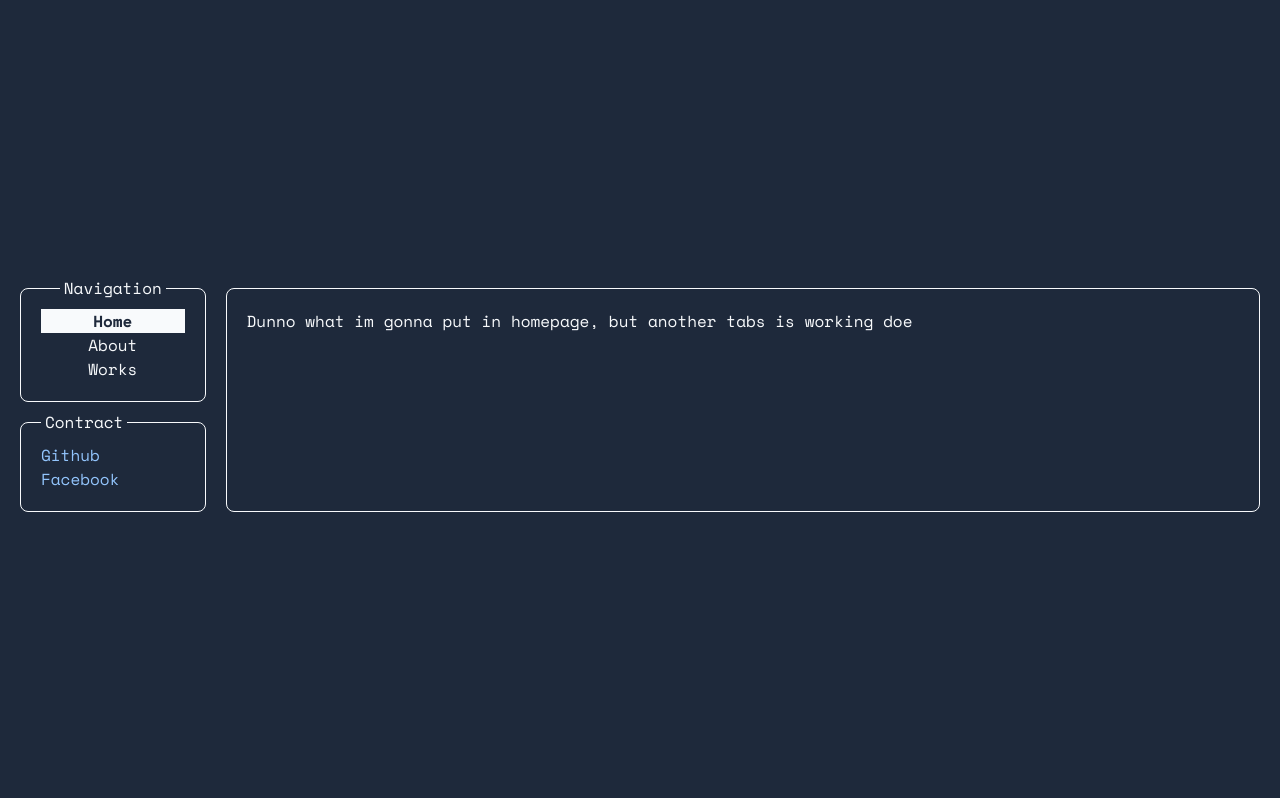
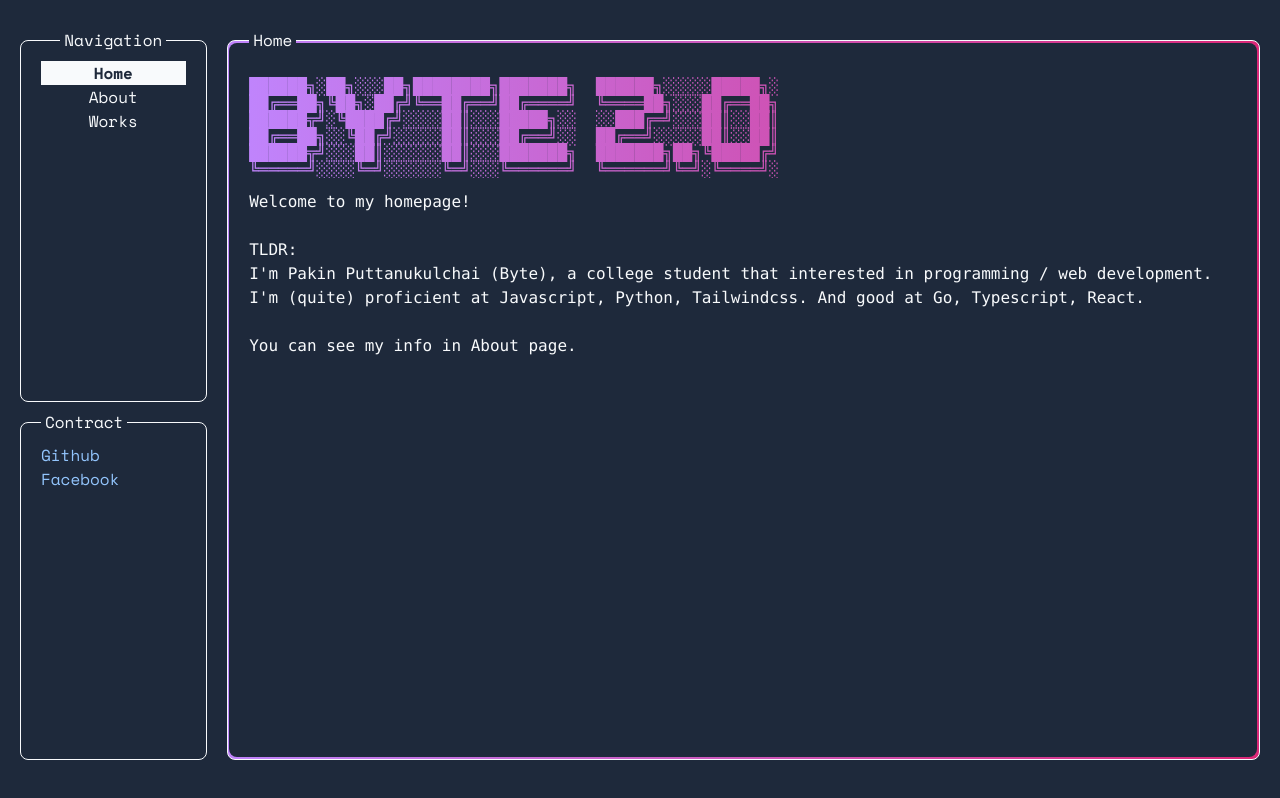
Before and after one commit to OnFireByte/archived-web, a React (Vite) app: page / in a window 1280 px wide. Built offline with nearby package versions, Linux system fonts and the light colour scheme.

Commit message:
new Homepage

```diff
--- a/src/pages/Home.tsx
+++ b/src/pages/Home.tsx
@@ -2,8 +2,34 @@ import Block from "@/components/Block";
 
 const Home = () => {
     return (
-        <Block className="w-full">
-            Dunno what im gonna put in homepage, but another tabs is working doe
+        <Block
+            title="Home"
+            className="w-full md:h-[45rem] border-0 bg-gradient-to-r from-purple-400 to-pink-600 p-[0.1rem]"
+            titleClassName="ml-5"
+        >
+            <div className=" bg-slate-800 h-full p-5 rounded-lg">
+                <pre className="leading-[0.76rem] md:leading-[1.03rem] text-[0.75rem] md:text-base font-bold text-transparent bg-clip-text bg-gradient-to-r from-purple-400 to-pink-600">
+                    {`
+██████╗░██╗░░░██╗████████╗███████╗  ██████╗░░░░░█████╗░
+██╔══██╗╚██╗░██╔╝╚══██╔══╝██╔════╝  ╚════██╗░░░██╔══██╗
+██████╦╝░╚████╔╝░░░░██║░░░█████╗░░  ░░███╔═╝░░░██║░░██║
+██╔══██╗░░╚██╔╝░░░░░██║░░░██╔══╝░░  ██╔══╝░░░░░██║░░██║
+██████╦╝░░░██║░░░░░░██║░░░███████╗  ███████╗██╗╚█████╔╝
+╚═════╝░░░░╚═╝░░░░░░╚═╝░░░╚══════╝  ╚══════╝╚═╝░╚════╝░`}
+                </pre>
+                <pre className="mt-3">
+                    Welcome to my homepage! <br />
+                    <br />
+                    TLDR: <br />
+                    I'm Pakin Puttanukulchai (Byte), a college student that interested in
+                    programming / web development. <br />
+                    I'm (quite) proficient at Javascript, Python, Tailwindcss. And good at Go,
+                    Typescript, React.
+                    <br />
+                    <br />
+                    You can see my info in About page.
+                </pre>
+            </div>
         </Block>
     );
 };
```
